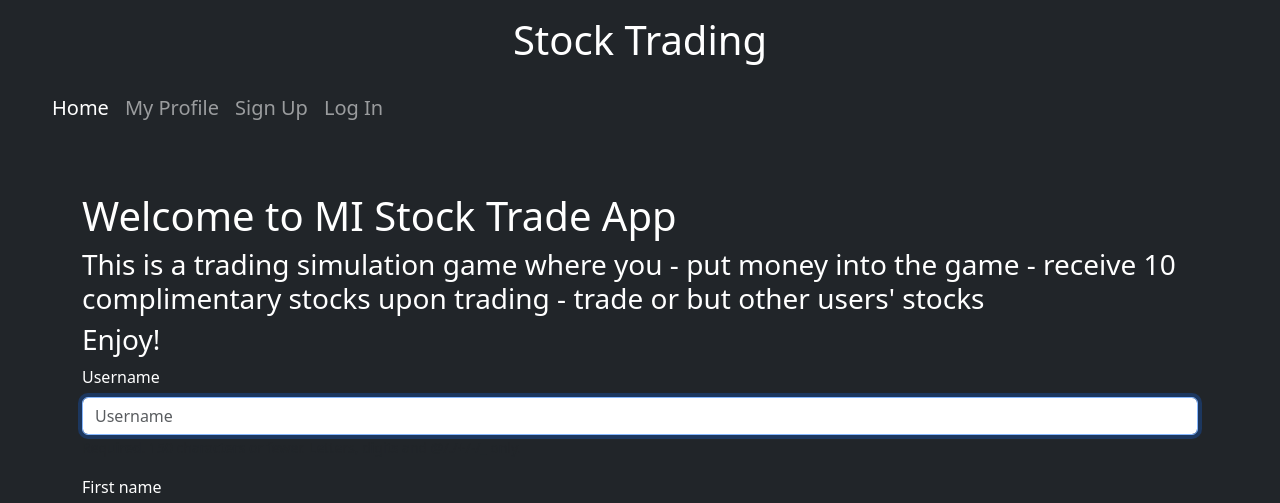
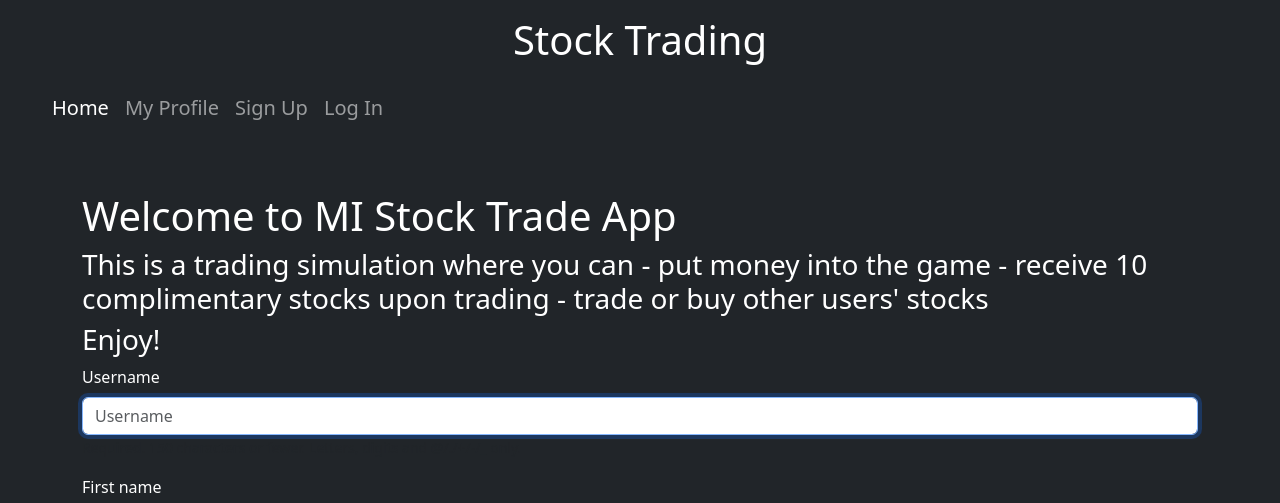
Before and after one commit to malxdeutsch/stocktrade, a Django app: page /signup/ in a window 1280 px wide. Shown: the top 503 px of the page. Run offline with Django 3.2, Linux system fonts and the light colour scheme; some libraries are stand-ins or nearby versions.

Commit message:
formatting

```diff
--- a/account/templates/signup.html
+++ b/account/templates/signup.html
@@ -6,10 +6,10 @@ User | Signup
 
 {% block content %}
 <h1>Welcome to MI Stock Trade App</h1>
-<h3>This is a trading simulation game where you
+<h3>This is a trading simulation where you can
     - put money into the game
     - receive 10 complimentary stocks upon trading
-    - trade or but other users' stocks
+    - trade or buy other users' stocks
 </h3>
 <h3>Enjoy!</h3>
 <form method="post">
```
